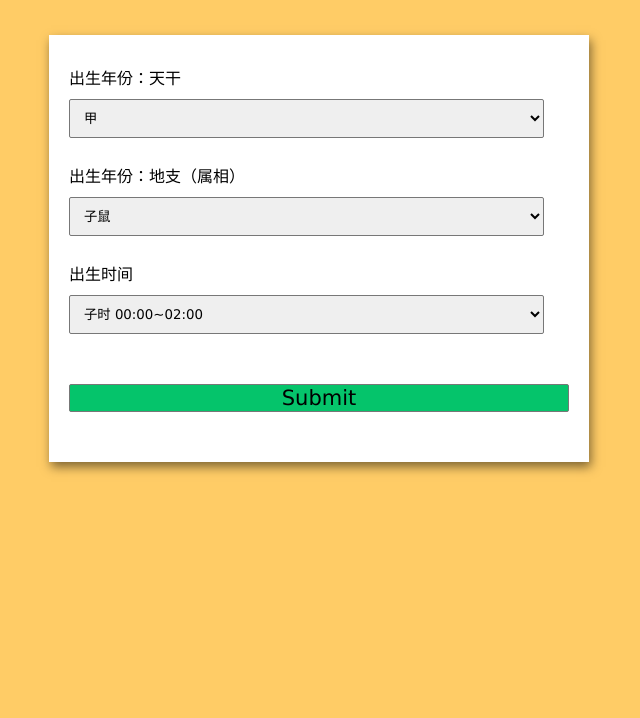
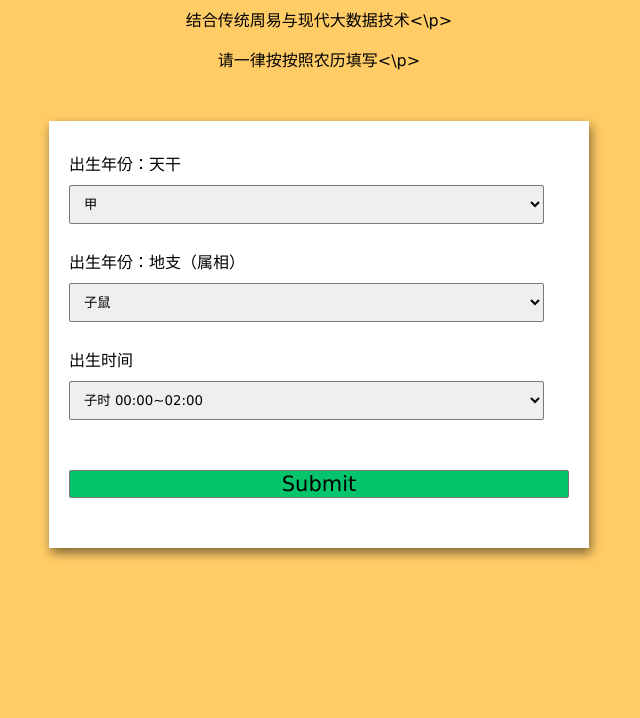
Before and after one commit to zy-dsj-sm/zy-dsj-sm.a.kind.joke, a plain HTML site: page index.html in a window 1280 px wide. Shown: the part 82-800 px from the top of the page, without its empty margins (321-961 px from the left). Drawn offline with Linux system fonts and the light colour scheme.

Commit message:
Update index.html

```diff
--- a/index.html
+++ b/index.html
@@ -79,6 +79,8 @@
 
 <body>
 	<h1>周易+大数据 算命</h1>
+	<p>结合传统周易与现代大数据技术<\p>
+	<p>请一律按按照农历填写<\p>
 
 	<!-- Create Form -->
 	<form id="form">
```
